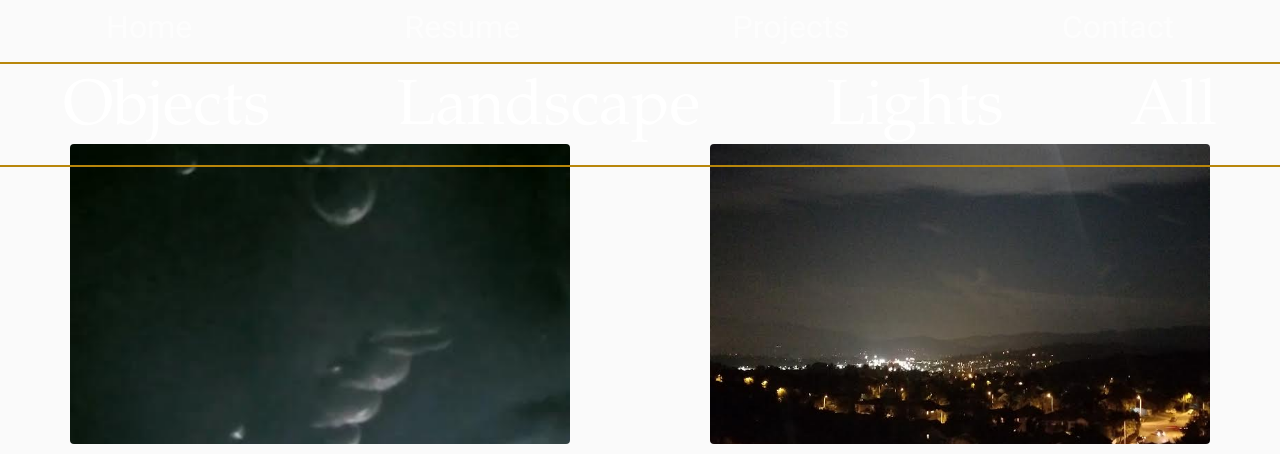
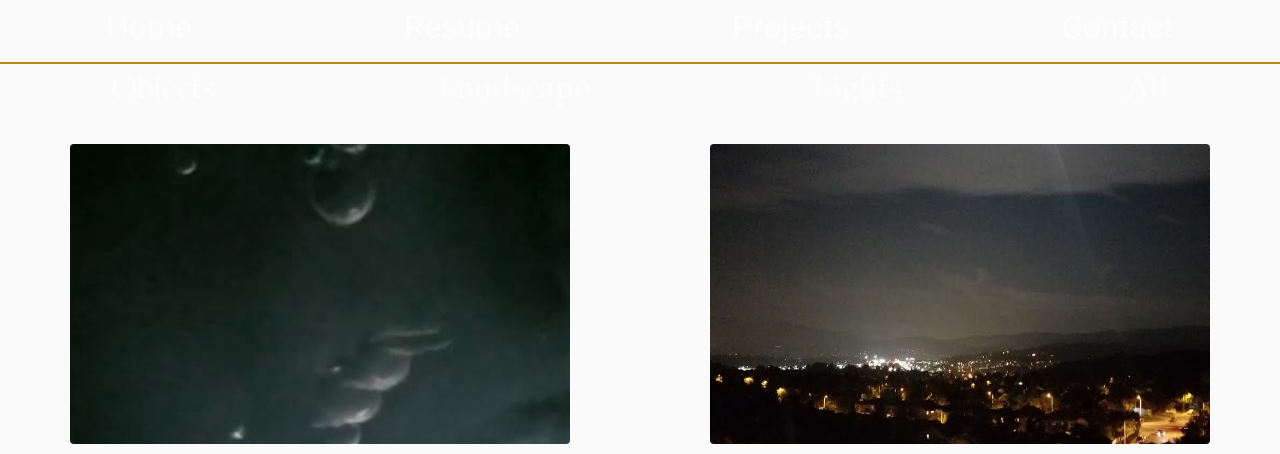
Before and after one commit to BlickyJayy/final-site, a plain HTML site: page projects.html in a window 1280 px wide. Shown: the top 454 px of the page. Drawn offline with nearby package versions, Linux system fonts and the light colour scheme.

Commit message:
fixing the javascript

```diff
--- a/resumestyle.css
+++ b/resumestyle.css
@@ -11,6 +11,7 @@ div > img{
 
 #about{
   background-image: url("background/bubbles.gif.gif");
+  background-color: black;
   background-repeat: no-repeat;
   background-size: cover;
   padding-bottom: 26px;
--- a/style.css
+++ b/style.css
@@ -102,7 +102,7 @@ div {
 }
 
 .project-filter a {
-  color: white;
+  color: #fdfdfd;
   font-family: Garamond;
   text-decoration: none;
   transition: all .3s ease-in-out;
@@ -113,22 +113,20 @@ div {
 }
 
 .project-filter a:hover {
-  text-decoration: dotted line-through darkgoldenrod;
-  border-bottom: 1px dashed darkgoldenrod;
-  border-top: 1px dashed darkgoldenrod;
+  text-decoration: line-through darkgoldenrod;
+
 }
 
 .project-filter {
-    color: #fdfdfd;
     text-decoration: none;
-    font-size: 2em;
+    font-size: 1em;
     position: fixed;
     width: 100%;
     display: flex;
     justify-content: space-around;
     padding-top: 8px;
     padding-bottom: 16px;
-    border-bottom: 2px solid darkgoldenrod;
+
   }
 
 
```
